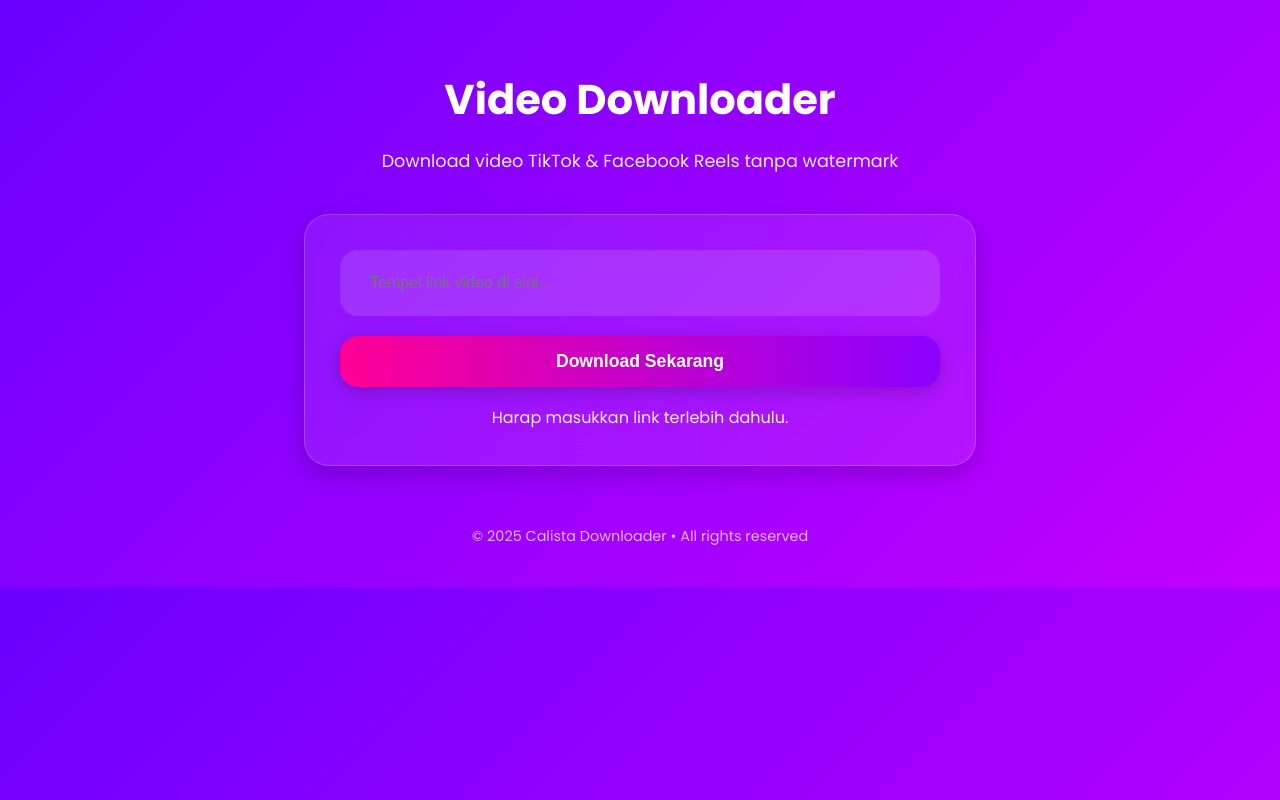
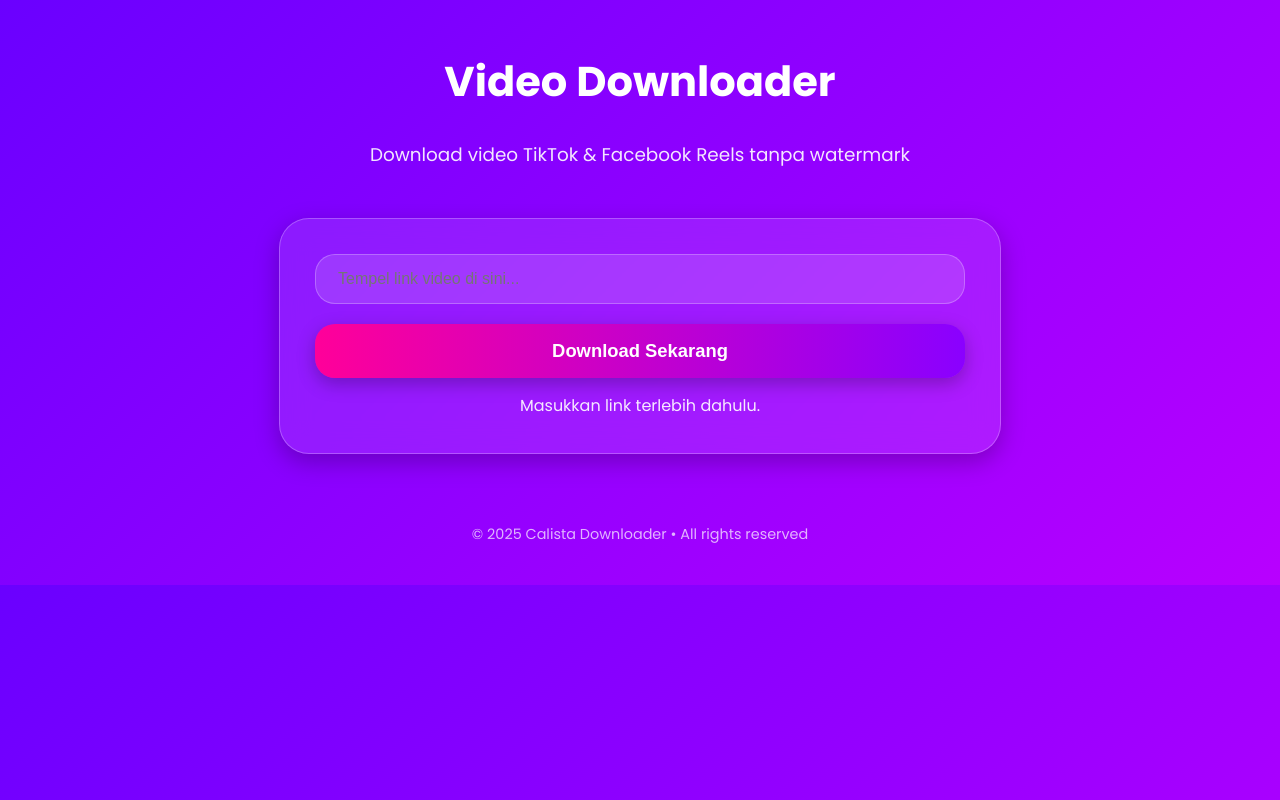
Before and after one commit to calista-downloader/downloader, a plain HTML site: page index.html in a window 1280 px wide. Both pictures are taken after a click on the button "Download Sekarang". Drawn offline with Linux system fonts and the light colour scheme.

Commit message:
Update index.html

```diff
--- a/index.html
+++ b/index.html
@@ -4,101 +4,101 @@
 <meta charset="UTF-8">
 <meta name="viewport" content="width=device-width, initial-scale=1.0">
 <title>Calista Video Downloader</title>
+
 <link href="https://fonts.googleapis.com/css2?family=Poppins:wght@400;600;700&display=swap" rel="stylesheet">
 
 <style>
     body {
         margin: 0;
+        padding: 0;
         font-family: 'Poppins', sans-serif;
-        background: linear-gradient(135deg, #6a00ff, #c400ff);
+        text-align: center;
+        background: linear-gradient(135deg, #6a00ff, #b800ff);
         color: white;
-        text-align: center;
-        padding: 40px 20px;
     }
 
     h1 {
+        margin-top: 50px;
         font-size: 2.6rem;
         font-weight: 700;
-        margin-bottom: 10px;
     }
 
-    p.subtitle {
-        font-size: 1.1rem;
+    .subtitle {
+        font-size: 1.15rem;
         opacity: 0.9;
-        margin-bottom: 40px;
+        margin-bottom: 50px;
     }
 
-    .box {
-        background: rgba(255,255,255,0.08);
+    .container {
+        max-width: 650px;
+        margin: auto;
         padding: 35px;
-        border-radius: 25px;
-        max-width: 600px;
-        margin: auto;
-        backdrop-filter: blur(12px);
-        border: 1px solid rgba(255,255,255,0.2);
-        box-shadow: 0 8px 25px rgba(0,0,0,0.2);
+        border-radius: 30px;
+        background: rgba(255, 255, 255, 0.10);
+        backdrop-filter: blur(14px);
+        border: 1px solid rgba(255, 255, 255, 0.25);
+        box-shadow: 0 8px 25px rgba(0,0,0,0.25);
     }
 
-    .input-wrapper {
-        background: rgba(255,255,255,0.12);
-        border-radius: 18px;
-        padding: 12px 18px;
+    /* Input wrapper */
+    .input-box {
+        background: rgba(255,255,255,0.13);
+        border-radius: 20px;
+        padding: 14px 20px;
+        margin-bottom: 20px;
+        border: 1px solid rgba(255,255,255,0.25);
         display: flex;
         align-items: center;
-        margin-bottom: 20px;
     }
 
+    /* FIX: Panjang link masuk rapi */
     input {
-        flex: 1;
-        padding: 12px;
+        flex-grow: 1;
         font-size: 1rem;
+        background: none;
         border: none;
-        background: transparent;
+        color: white;
         outline: none;
-        color: white;
 
-        /* 🔥 FIX overflow panjang */
         white-space: nowrap;
         overflow-x: auto;
         text-overflow: ellipsis;
         scrollbar-width: none;
     }
+
     input::-webkit-scrollbar {
         display: none;
     }
 
-    .download-btn {
+    button {
         width: 100%;
-        padding: 15px;
-        font-size: 1.1rem;
+        padding: 16px;
+        font-size: 1.15rem;
         font-weight: 600;
+        border-radius: 20px;
         border: none;
-        border-radius: 18px;
+        cursor: pointer;
         color: white;
-        background: linear-gradient(90deg, #ff0095, #8a00ff);
-        cursor: pointer;
-        box-shadow: 0 5px 18px rgba(0,0,0,0.2);
-        transition: 0.2s;
+        background: linear-gradient(90deg, #ff0099, #8a00ff);
+        box-shadow: 0 6px 18px rgba(0,0,0,0.25);
+        transition: 0.25s ease;
     }
 
-    .download-btn:active {
-        transform: scale(0.96);
+    button:hover {
+        transform: scale(1.03);
     }
 
-    .message {
-        margin-top: 18px;
-        font-size: 1rem;
-        opacity: 0.9;
+    button:active {
+        transform: scale(0.97);
     }
 
-    /* Loading Spinner */
     .loader {
-        width: 40px;
-        height: 40px;
+        width: 35px;
+        height: 35px;
         border: 4px solid white;
         border-top-color: transparent;
         border-radius: 50%;
-        margin: 20px auto;
+        margin: 20px auto 0 auto;
         animation: spin 1s linear infinite;
         display: none;
     }
@@ -107,29 +107,38 @@
         to { transform: rotate(360deg); }
     }
 
+    .message {
+        margin-top: 15px;
+        font-size: 1rem;
+        opacity: 0.9;
+    }
+
     footer {
-        margin-top: 60px;
+        margin-top: 70px;
+        margin-bottom: 40px;
         opacity: 0.7;
         font-size: 0.9rem;
     }
 </style>
 </head>
 
+
 <body>
 
 <h1>Video Downloader</h1>
 <p class="subtitle">Download video TikTok & Facebook Reels tanpa watermark</p>
 
-<div class="box">
-    <div class="input-wrapper">
-        <input id="inputLink" type="text" placeholder="Tempel link video di sini...">
+<div class="container">
+
+    <div class="input-box">
+        <input id="urlInput" placeholder="Tempel link video di sini...">
     </div>
 
-    <button class="download-btn" onclick="startDownload()">Download Sekarang</button>
+    <button onclick="downloadVideo()">Download Sekarang</button>
 
     <div class="loader" id="loader"></div>
+    <div class="message" id="message"></div>
 
-    <div class="message" id="message"></div>
 </div>
 
 <footer>
@@ -138,56 +147,45 @@
 
 
 <script>
-
-function fixFacebookShareLink(url) {
-    const sharePattern = /facebook\.com\/share\/r\/([A-Za-z0-9]+)/;
-    const match = url.match(sharePattern);
-
-    if (match) {
-        const id = match[1];
-        return `https://www.facebook.com/reel/${id}/`;
-    }
-
+function fixFacebookShare(url) {
+    const match = url.match(/facebook\.com\/share\/r\/([A-Za-z0-9]+)/);
+    if (match) return `https://www.facebook.com/reel/${match[1]}/`;
     return url;
 }
 
-async function startDownload() {
-    const input = document.getElementById("inputLink");
-    const message = document.getElementById("message");
+async function downloadVideo() {
+    const input = document.getElementById("urlInput");
+    const url = fixFacebookShare(input.value.trim());
     const loader = document.getElementById("loader");
+    const msg = document.getElementById("message");
 
-    let url = input.value.trim();
     if (!url) {
-        message.textContent = "Harap masukkan link terlebih dahulu.";
+        msg.textContent = "Masukkan link terlebih dahulu.";
         return;
     }
 
-    // 🔥 Auto convert share link Facebook
-    url = fixFacebookShareLink(url);
-
+    msg.textContent = "";
     loader.style.display = "block";
-    message.textContent = "";
 
     try {
-        const res = await fetch(`https://api.ryzendesu.vip/api/downloader/all?url=${encodeURIComponent(url)}`);
-        const data = await res.json();
+        let res = await fetch(`https://api.ryzendesu.vip/api/downloader/all?url=${encodeURIComponent(url)}`);
+        let data = await res.json();
 
         loader.style.display = "none";
 
         if (!data.status) {
-            message.textContent = "Terjadi kesalahan saat memproses.";
+            msg.textContent = "Terjadi kesalahan saat memproses.";
             return;
         }
 
-        window.location.href = data.result.url; // Auto download
-        message.textContent = "Berhasil! Mengunduh...";
+        window.location.href = data.result.url;
+        msg.textContent = "Mengunduh...";
     }
-    catch (e) {
+    catch(e) {
         loader.style.display = "none";
-        message.textContent = "Gagal menghubungi server.";
+        msg.textContent = "Gagal terhubung ke server.";
     }
 }
-
 </script>
 
 </body>
```
